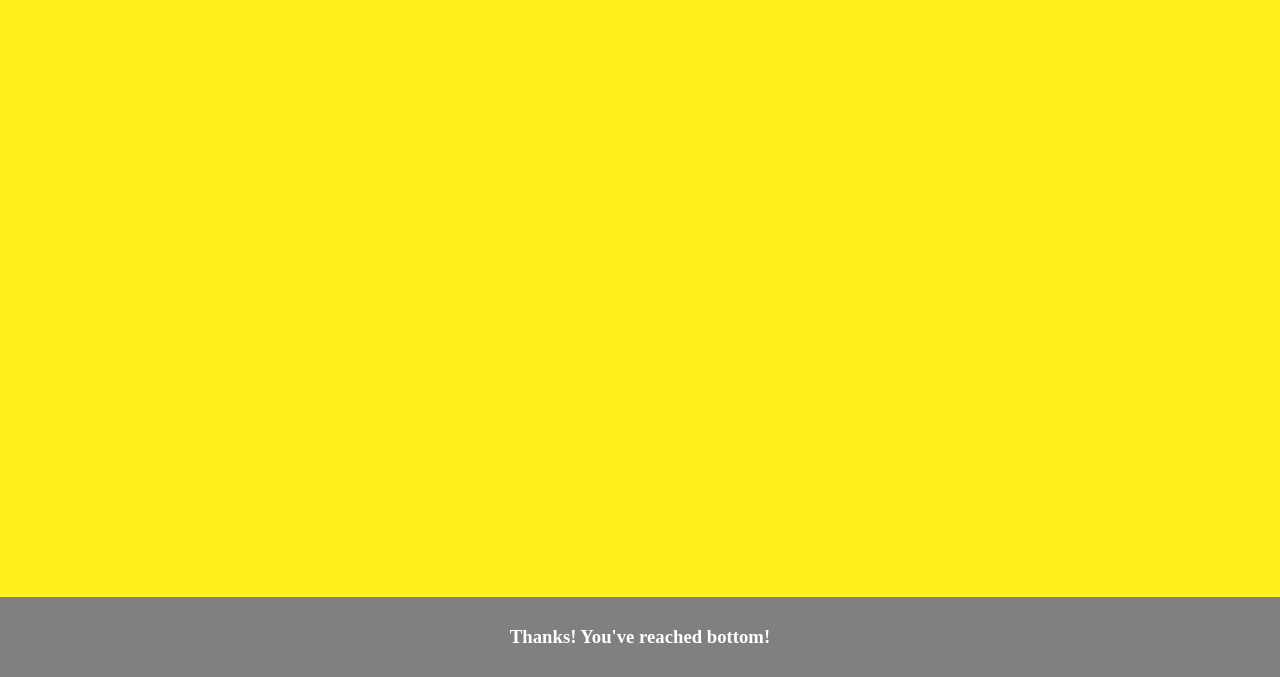
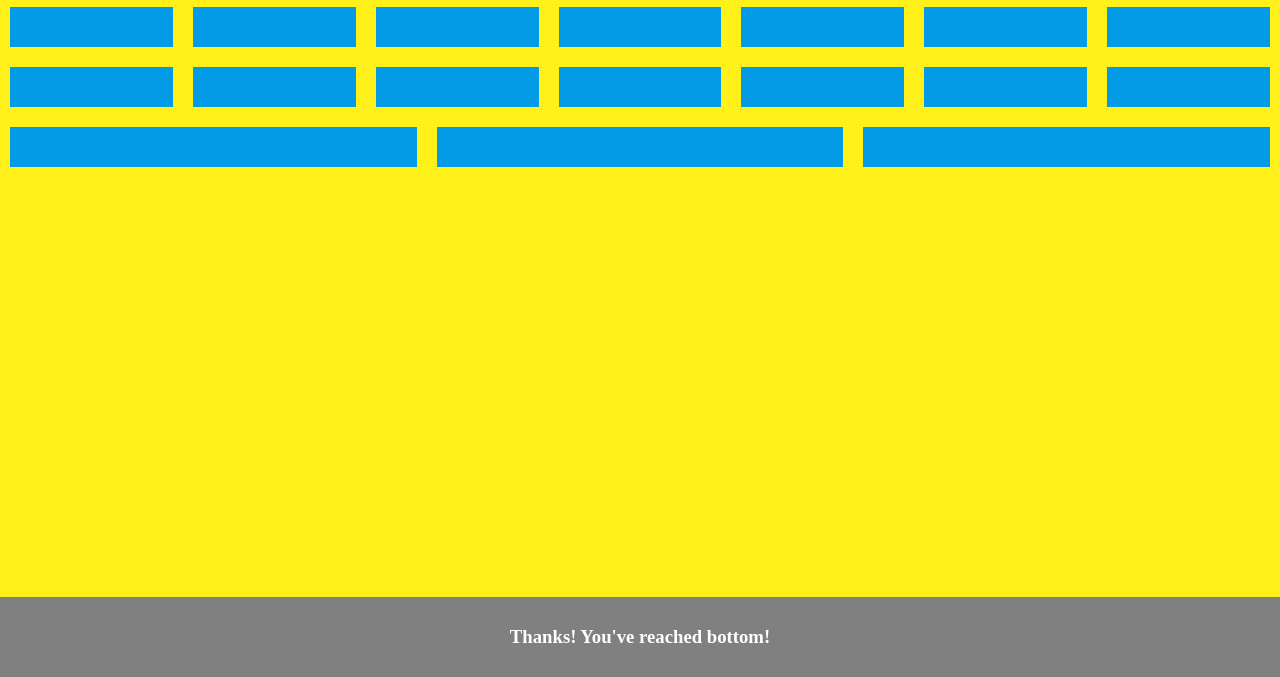
Before and after one commit to jaspercuvelier/corvettec3, a plain HTML site: page index.html in a window 1280 px wide. Shown: the part 123-800 px from the top of the page. Drawn offline with nearby package versions, Linux system fonts and the light colour scheme; no server answers.

Commit message:
Added: main menu and some basic flex-css for index.html

```diff
--- a/css/responsive.css
+++ b/css/responsive.css
@@ -1 +1 @@
-html{height:100%}body{margin:0}.wrapper,body{display:-ms-flexbox;display:flex;-ms-flex-wrap:wrap;flex-wrap:wrap;height:100%}.wrapper{background-color:#fff;width:100%}header{background-color:#000;color:#fff;height:15%;width:100%;display:-ms-flexbox;display:flex;-ms-flex-direction:row;flex-direction:row;-ms-flex-pack:justify;justify-content:space-between;-ms-flex-line-pack:center;align-content:center}header h1{margin:auto}main{background-color:#fef018;color:blue;width:100%}footer{background-color:grey;color:#fff;height:10%;width:100%;display:-ms-flexbox;display:flex;-ms-flex-direction:column;flex-direction:column;-ms-flex-pack:justify;justify-content:space-between;-ms-flex-line-pack:center;align-content:center}footer h3{margin:auto}.fixed{position:fixed}nav{width:300px;height:100%;position:absolute;transform:translate(-300px);transition:transform .3s ease;background-color:#1976d2;color:#fff}nav.open{transform:translate(0)}nav div{display:-ms-flexbox;display:flex;-ms-flex-direction:column;flex-direction:column;padding:30px}nav div ul{list-style-type:none}nav div ul li{padding:12px 0;text-transform:uppercase}
+html{height:100%}body{margin:0}.wrapper,body{display:-ms-flexbox;display:flex;-ms-flex-wrap:wrap;flex-wrap:wrap;height:100%}.wrapper{background-color:#fff;width:100%}header{background-color:#000;color:#fff;height:15%;width:100%;display:-ms-flexbox;display:flex;-ms-flex-direction:row;flex-direction:row;-ms-flex-pack:justify;justify-content:space-between;-ms-flex-line-pack:center;align-content:center}header h1{margin:auto}main{background-color:#fef018;color:blue;width:100%}footer{background-color:grey;color:#fff;height:10%;width:100%;display:-ms-flexbox;display:flex;-ms-flex-direction:column;flex-direction:column;-ms-flex-pack:justify;justify-content:space-between;-ms-flex-line-pack:center;align-content:center}footer h3{margin:auto}.fixed{position:fixed}nav{width:300px;height:100%;position:absolute;transform:translate(-300px);transition:transform .3s ease;background-color:#1976d2;color:#fff}nav.open{transform:translate(0)}nav div{display:-ms-flexbox;display:flex;-ms-flex-direction:column;flex-direction:column;padding:30px}nav div ul{list-style-type:none}nav div ul li{padding:12px 0;text-transform:uppercase}.mainNavigation{display:-ms-flexbox;display:flex;-ms-flex-wrap:wrap;flex-wrap:wrap;-ms-flex-pack:space-evenly;justify-content:space-evenly}.category{background-color:#039be5;color:#fff;height:40px;width:150px;margin:10px;-ms-flex-positive:1;flex-grow:1}
--- a/index.html
+++ b/index.html
@@ -41,6 +41,25 @@
       </section>
 
       <article>
+        <div class="mainNavigation">
+            <div class="category"></div>
+            <div class="category"></div>
+            <div class="category"></div>
+            <div class="category"></div>
+            <div class="category"></div>
+            <div class="category"></div>
+            <div class="category"></div>
+            <div class="category"></div>
+            <div class="category"></div>
+            <div class="category"></div>
+            <div class="category"></div>
+            <div class="category"></div>
+            <div class="category"></div>
+            <div class="category"></div>
+            <div class="category"></div>
+            <div class="category"></div>
+            <div class="category"></div>
+        </div>
       </article>
 
     </main>
```
